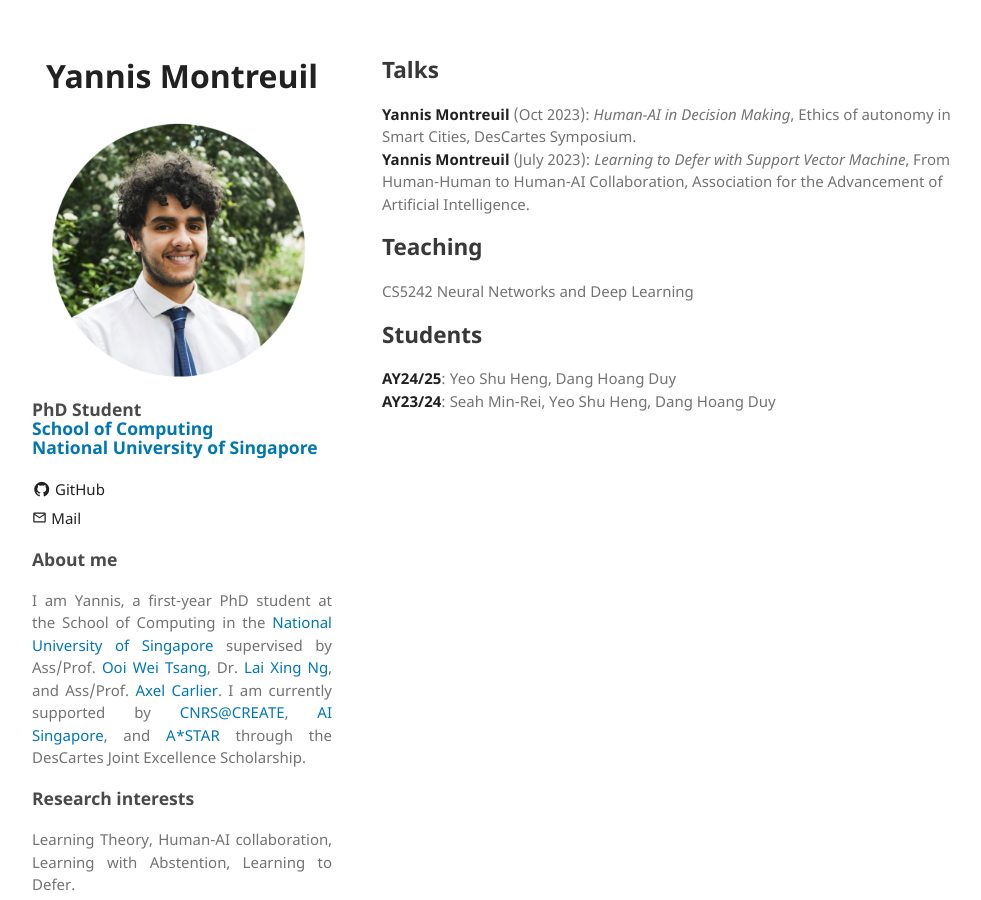
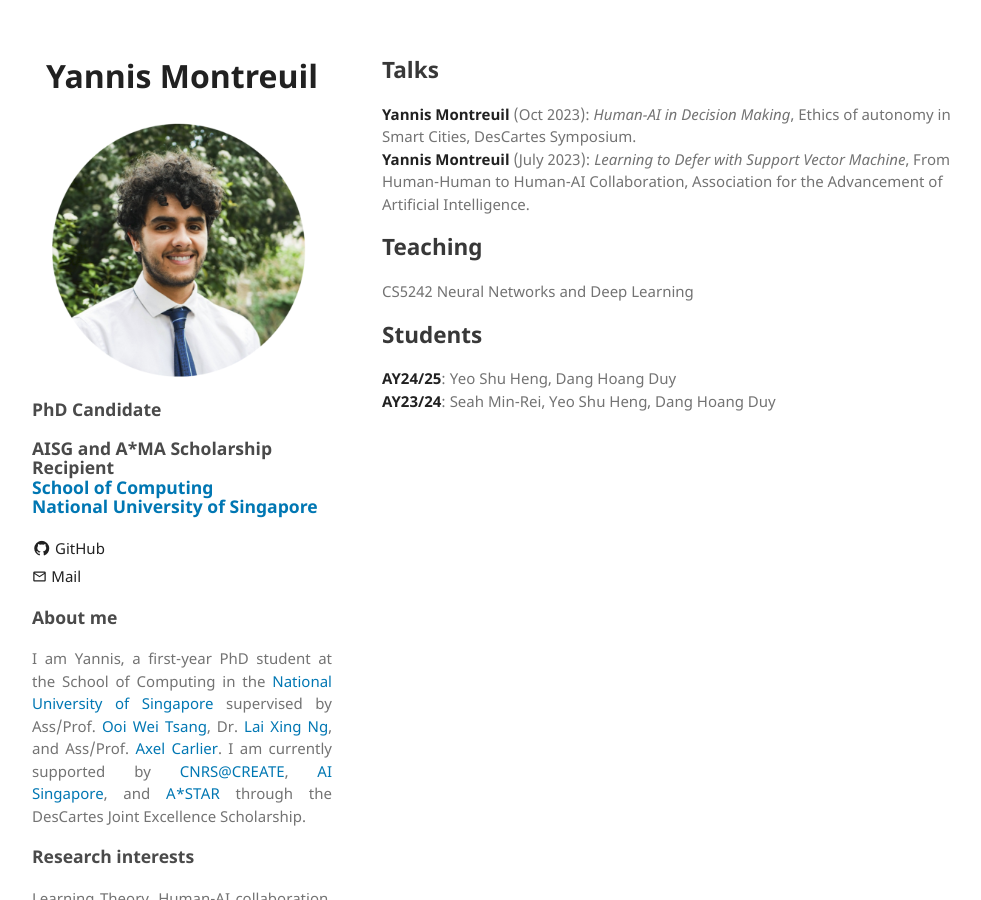
Before and after one commit to yannismontreuil/yannismontreuil.github.io, a Jekyll site: the page built from index.md, in a window 1280 px wide. Shown: the whole page, without its empty margins (128-1109 px from the left). Built offline with Jekyll 4.4.1, drawn with Linux system fonts in a browser that asks for light colours.

Commit message:
Update _config.yml

```diff
--- a/_config.yml
+++ b/_config.yml
@@ -1,6 +1,6 @@
 title: Yannis Montreuil
 logo: /assets/img/logo.png
-description_phd: <p>PhD Student<br><a href="https://www.comp.nus.edu.sg/">School of Computing</a> <br> <a href="https://nus.edu.sg/">National University of Singapore</a></p>
+description_phd: <p>PhD Candidate<br><p>AISG and A*MA Scholarship Recipient<br><a href="https://www.comp.nus.edu.sg/">School of Computing</a> <br> <a href="https://nus.edu.sg/">National University of Singapore</a></p>
 description_state: <h3>About me</h3>
   <p style="margin-left:0%;"> <p align="justify"> I am Yannis, a first-year PhD student at the School of Computing in the <a href="www.comp.nus.edu.sg">National University of Singapore</a>
   supervised by Ass/Prof. <a href="https://www.comp.nus.edu.sg/~ooiwt/">Ooi Wei Tsang</a>, Dr. <a href="https://ipal.cnrs.fr/lai-xing-ng/">Lai Xing Ng</a>, and Ass/Prof. <a href="https://ipal.cnrs.fr/axel-carlier-personal-page/">Axel Carlier</a>.
```
